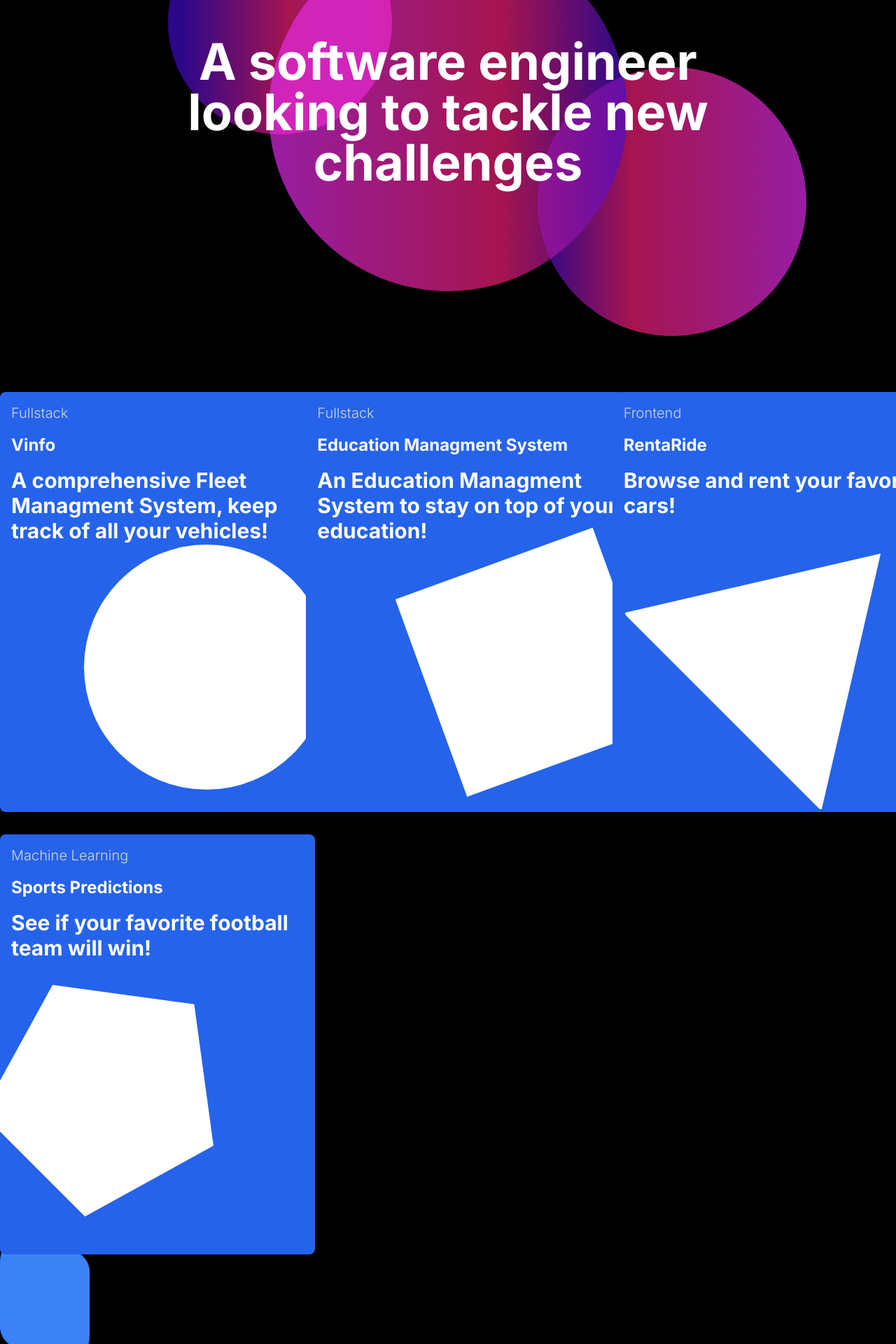
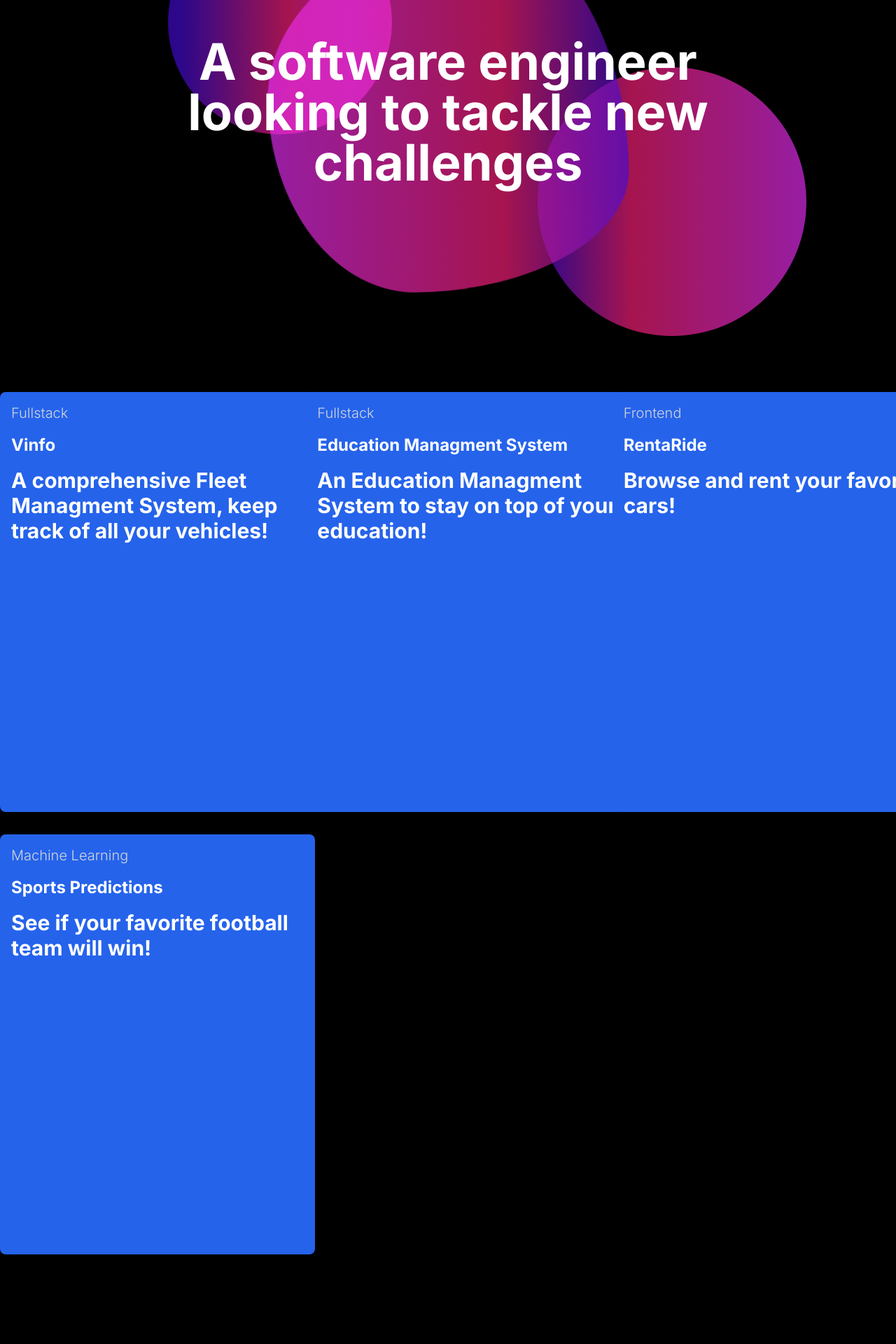
Before and after one commit to bustyAI/portfoli, a Next.js app: page / in a window 1280 px wide. Shown: the part 248-2168 px from the top of the page at 70% size. After the commit the page ends 2040 px from the top, so only its background shows below. Built offline with nearby package versions, Linux system fonts and the light colour scheme.

Commit message:
tidying up styles

```diff
--- a/app/components/CardCircle.jsx
+++ /dev/null
@@ -1,9 +0,0 @@
-import React from 'react'
-
-const CardCircle = () => {
-    return (
-        <div className=' absolute z-[-1] h-[175px] w-[175px] lg:h-[350px] lg:w-[350px] rounded-full bg-white bottom-0 -right-5 mb-16 lg:mb-8'></div>
-    )
-}
-
-export default CardCircle
--- a/app/components/CardPenta.jsx
+++ /dev/null
@@ -1,9 +0,0 @@
-import React from 'react'
-
-const CardPenta = () => {
-    return (
-        <div class=" absolute w-[175px] h-[175px] lg:w-[325px] lg:h-[325px] bg-white pentagon left-0 bottom-20 rotate-45"></div>
-    )
-}
-
-export default CardPenta
--- a/app/components/CardSquare.jsx
+++ /dev/null
@@ -1,9 +0,0 @@
-import React from 'react'
-
-const CardSquare = () => {
-    return (
-        <div className=' absolute bg-white w-[150px] h-[150px] lg:h-[300px] lg:w-[300px] bottom-0 -right-5 mb-16 -rotate-[20deg]'></div>
-    )
-}
-
-export default CardSquare
--- a/app/components/CardTriangle.jsx
+++ /dev/null
@@ -1,9 +0,0 @@
-import React from 'react'
-
-const CardTriangle = (pattern) => {
-    return (
-        <div className={`${pattern} absolute bottom-0 mb-24  -right-5 rotate-45 w-0 h-0 border-l-[80px] lg:border-l-[200px] border-l-transparent border-r-[120px] lg:border-r-[200px] border-r-transparent border-b-[170px] lg:border-b-[320px] border-b-white rounded-md`}></div>
-    )
-}
-
-export default CardTriangle
--- a/app/components/Main.jsx
+++ b/app/components/Main.jsx
@@ -7,7 +7,7 @@ const Main = () => {
             <div className="relative ">
                 <div className="top__circle"></div>
 
-                <div className="mid__circle"></div>
+                <div className="mid__circle bubble"></div>
                 <div className="bottom__circle"></div>
             </div>
         </div>
--- a/app/components/ProjectCard.jsx
+++ b/app/components/ProjectCard.jsx
@@ -1,26 +1,12 @@
 import React from 'react'
-import { CardCircle, CardPenta, CardSquare, CardTriangle } from '.'
 
-const ProjectCard = ({ title, shape, type, description }) => {
-
-
-    const shapes = {
-        circle: CardCircle,
-        square: CardSquare,
-        triangle: CardTriangle,
-        pentagon: CardPenta,
-    }
-
-    // Saving compoent in var
-    const ShapeComponent = shapes[shape]
+const ProjectCard = ({ title, type, description }) => {
 
     return (
-        <div className=' relative z-50 bg-blue-600 w-[300px] h-[350px] lg:w-[450px] lg:h-[600px] rounded-lg mt-20 lg:mt-0'>
+        <div className='card__container'>
             <p className='mt-4 ml-4 text-xl font-light text-gray-300'>{type}</p>
             <p className='mt-4 ml-4 font-bold text-2xl'>{title}</p>
             <p className='mt-4 ml-4 font-bold text-3xl'>{description}</p>
-            {/* If exisit render that component and pass props */}
-            {ShapeComponent ? <ShapeComponent title={title} shape={shape} /> : null}
         </div>
     )
 }
--- a/app/globals.css
+++ b/app/globals.css
@@ -84,43 +84,72 @@ body {
 /* END */
 
 /* Card Styles */
+.card__container {
+  @apply relative bg-blue-600 w-[350px] h-[450px] lg:w-[450px] lg:h-[600px] rounded-lg mt-20 lg:mt-0;
+}
 
-@keyframes pinchEffect {
+/* END */
+
+/* Bubble effect */
+.bubble {
+  border-radius: 50%;
+  animation: float 12s cubic-bezier(0.3, 0.4, 0.5, 0.6) infinite,
+    sideWays 10s cubic-bezier(0.3, 0.4, 0.5, 0.6) infinite,
+    morphShape 14s cubic-bezier(0.3, 0.4, 0.5, 0.6) infinite;
+}
+
+@keyframes float {
   0%,
   100% {
-    border-radius: 50%;
+    transform: translateY(0);
+  }
+  25%,
+  75% {
+    transform: translateY(-5px);
   }
   50% {
-    border-radius: 10px 40%/ 20px 30px;
-    transform: scaleY(1.2);
+    transform: translateY(-15px);
   }
 }
 
-.wave__pattern {
-  --mask: radial-gradient(
-        5.5px at 50% calc(100% + 1.8px),
-        #0000 calc(99% - 4px),
-        #000 calc(101% - 4px) 99%,
-        #0000 101%
-      )
-      calc(50% - 6px) calc(50% - 3.5px + 0.5px) / 12px 7px,
-    radial-gradient(
-        5.5px at 50% -1.8px,
-        #0000 calc(99% - 4px),
-        #000 calc(101% - 4px) 99%,
-        #0000 101%
-      )
-      50% calc(50% + 3.5px) / 12px 7px;
-  -webkit-mask: var(--mask);
-  mask: var(--mask);
+@keyframes sideWays {
+  0%,
+  100% {
+    transform: translateX(0) scale(1);
+  }
+  10%,
+  90% {
+    transform: translateX(5px) scale(1.02);
+  }
+  25%,
+  75% {
+    transform: translateX(-10px) scale(1.04);
+  }
+  50% {
+    transform: translateX(10px) scale(0.98);
+  }
 }
 
-.circle {
-  animation: pinchEffect 4s infinite ease-in-out;
-}
-
-.pentagon {
-  clip-path: polygon(50% 0%, 100% 38%, 82% 100%, 18% 100%, 0% 38%);
+@keyframes morphShape {
+  0%,
+  100% {
+    border-radius: 85% 59% 74% 72% / 78% 83% 90% 82%;
+    transform: scale(1.01) rotate(0deg);
+  }
+  10%,
+  90% {
+    border-radius: 67% 33% 47% 53% / 51% 49% 51% 49%;
+    transform: scale(1.02) rotate(3deg);
+  }
+  25%,
+  75% {
+    border-radius: 77% 23% 63% 37% / 44% 69% 31% 56%;
+    transform: scale(0.99) rotate(-3deg);
+  }
+  50% {
+    border-radius: 54% 46% 58% 42% / 47% 66% 34% 53%;
+    transform: scale(1.01) rotate(0deg);
+  }
 }
 
 /* END */
--- a/app/page.js
+++ b/app/page.js
@@ -27,8 +27,6 @@ export default function Home() {
 
         </div>
       </section>
-      <div className="circle w-32 h-32 bg-blue-500 rounded-full relative"></div>
-
 
 
 
```
Also changed, not shown: app/components/index.jsx (+0 -8 lines).
